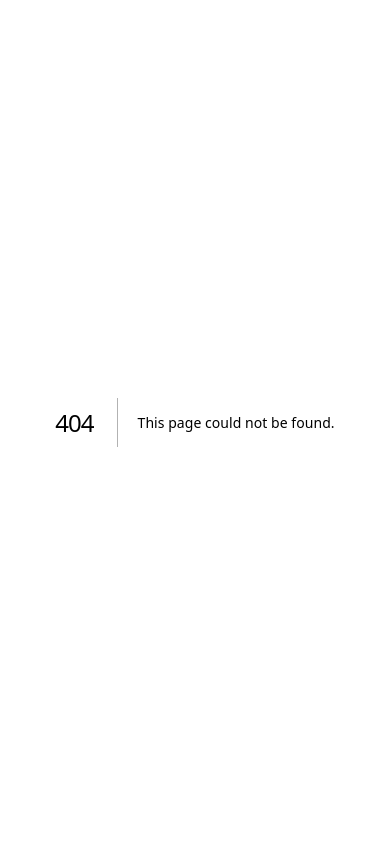
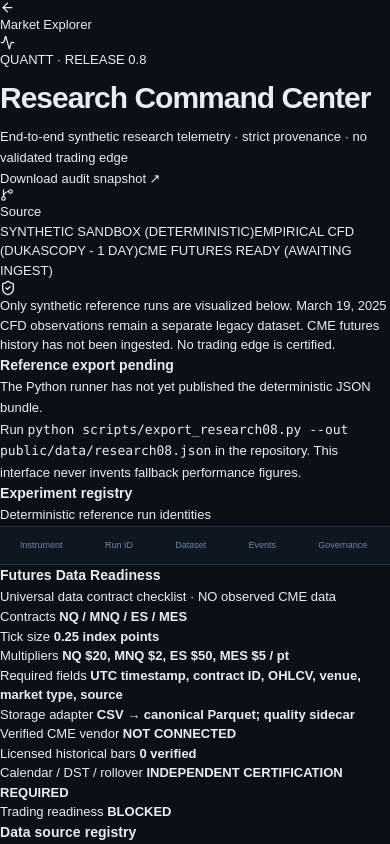
Before and after one commit to ianvdbrink3/QUANTT, a Next.js app: page /research in a window 390 px wide. Before the commit this address had no page. Shown: the top 844 px of the page. Built offline with nearby package versions, Linux system fonts and the light colour scheme.

Commit message:
Add Research Command Center page and responsive dark-mode styling

```diff
--- /dev/null
+++ b/app/research/page.tsx
@@ -0,0 +1,4 @@
+import ResearchCommandCenter from "@/components/ResearchCommandCenter";
+import type { Metadata } from "next";
+export const metadata:Metadata={title:"QUANTT — Research Command Center 0.8",description:"Deterministic, audited NQ/ES research sandbox with rigorous provenance."};
+export default function ResearchPage(){return <ResearchCommandCenter/>}
```
